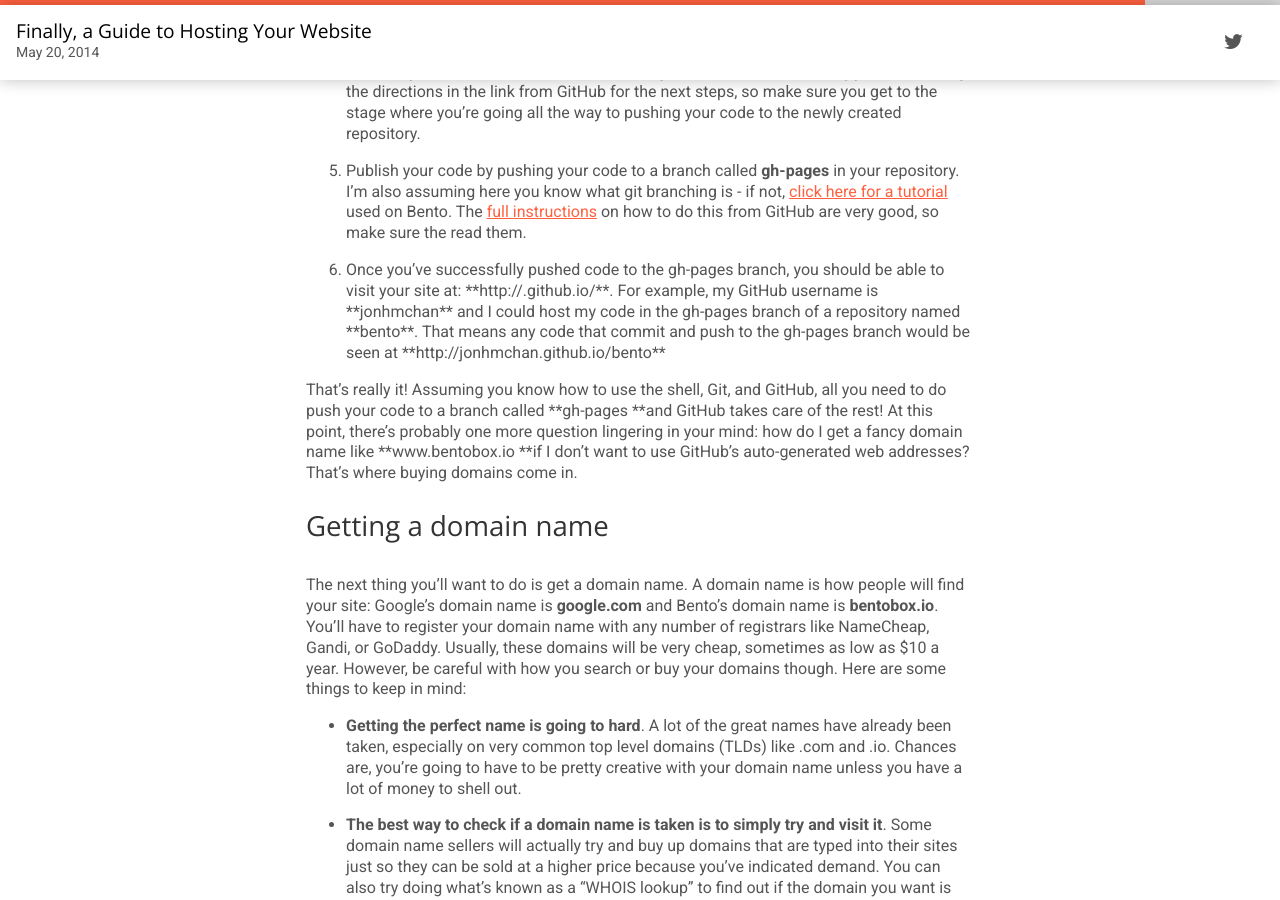
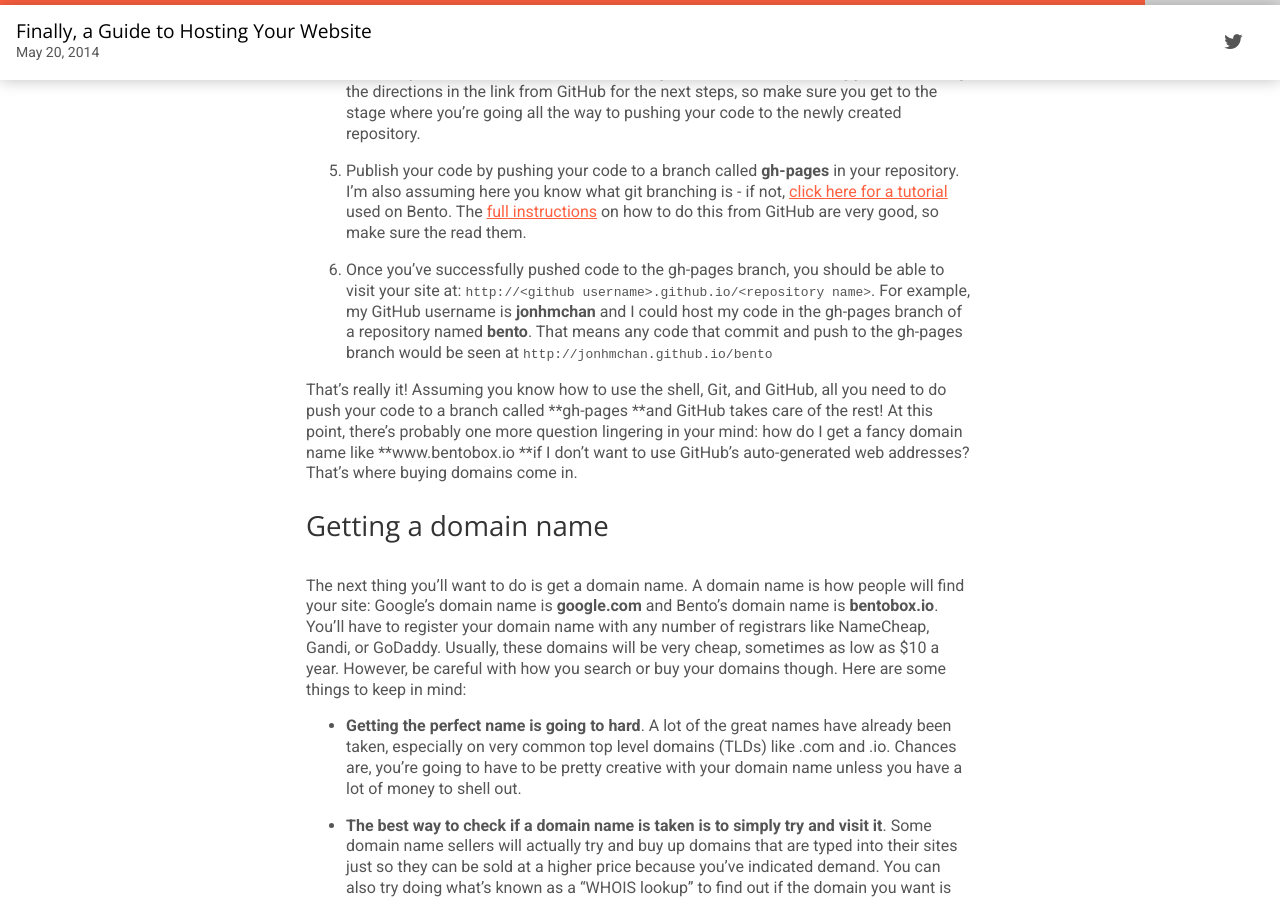
Before and after one commit to JonHMChan/blog, a Jekyll site: the page built from _posts/2014-05-20-finally-a-guide-to-hosting-your-website.markdown, in a window 1280 px wide and 900 px high, scrolled down 6899 px. Built offline with Jekyll 4.4.1, drawn with Linux system fonts in a browser that asks for light colours; nearby versions of some CDN libraries; our own code applies the rules of GitHub Pages for plain Markdown files.

Commit message:
Updated Finally A Guide To Hosting Your Website

```diff
--- a/_posts/2014-05-20-finally-a-guide-to-hosting-your-website.markdown
+++ b/_posts/2014-05-20-finally-a-guide-to-hosting-your-website.markdown
@@ -199,7 +199,7 @@
 
 5. Publish your code by pushing your code to a branch called **gh-pages** in your repository. I'm also assuming here you know what git branching is - if not, [click here for a tutorial](http://pcottle.github.io/learnGitBranching/) used on Bento. The [full instructions](https://help.github.com/articles/creating-project-pages-manually) on how to do this from GitHub are very good, so make sure the read them.
 
-6. Once you've successfully pushed code to the gh-pages branch, you should be able to visit your site at: **http://<github username>.github.io/<repository name>**. For example, my GitHub username is **jonhmchan** and I could host my code in the gh-pages branch of a repository named **bento**. That means any code that commit and push to the gh-pages branch would be seen at **http://jonhmchan.github.io/bento**
+6. Once you've successfully pushed code to the gh-pages branch, you should be able to visit your site at: `http://<github username>.github.io/<repository name>`. For example, my GitHub username is **jonhmchan** and I could host my code in the gh-pages branch of a repository named **bento**. That means any code that commit and push to the gh-pages branch would be seen at `http://jonhmchan.github.io/bento`
 
 That's really it! Assuming you know how to use the shell, Git, and GitHub, all you need to do push your code to a branch called **gh-pages **and GitHub takes care of the rest! At this point, there's probably one more question lingering in your mind: how do I get a fancy domain name like **www.bentobox.io **if I don't want to use GitHub's auto-generated web addresses? That's where buying domains come in.
 
```
